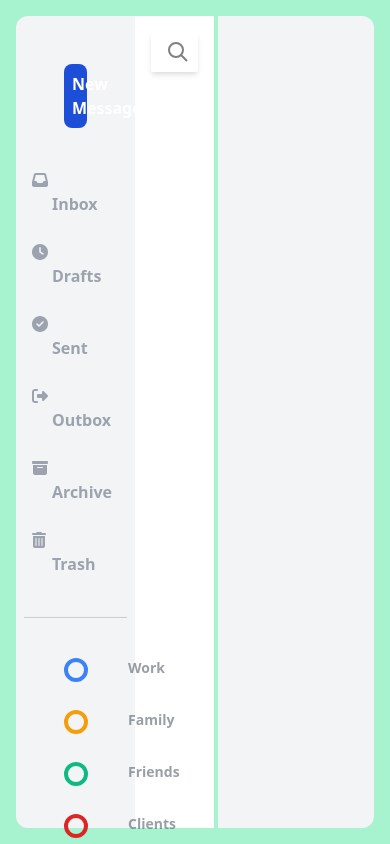
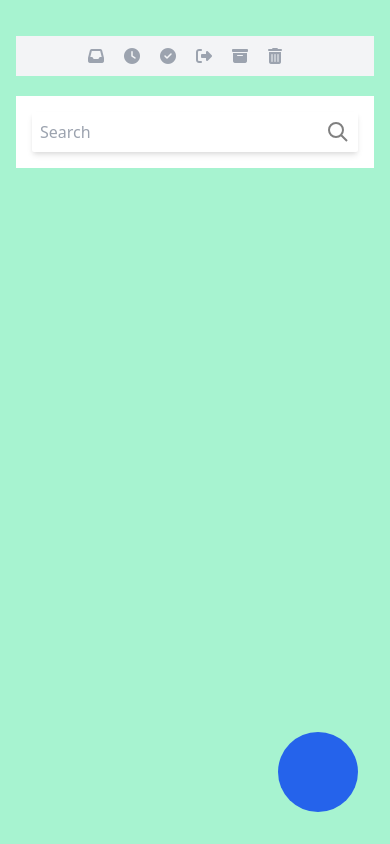
Before and after one commit to mayur-ravindram/react-email-client, a React (Create React App) app: page / in a window 390 px wide. Built offline with nearby package versions, Linux system fonts and the light colour scheme.

Commit message:
towards responsive - 2 sidepanes done

```diff
--- a/src/component/MailActionsMenu.js
+++ b/src/component/MailActionsMenu.js
@@ -5,19 +5,21 @@ const MailActionsMenu = () => {
   return (
     <>
       {/* navigation side pane */}
-      <div className="p-2 w-1/3 bg-gray-100 rounded-l-xl">
+      <div className="p-2 w-full my-5 sm:m-0 sm:w-1/3 bg-gray-100 sm:rounded-l-xl">
         {/* new message button */}
-        <div className="flex justify-center items-center p-10">
+        <div className="absolute right-0 bottom-0 bg-blue-600 m-8 rounded-full sm:m-0 sm:relative sm:bg-transparent sm:rounded-none md:flex md:justify-center md:items-center p-10">
           <Link
             to="/"
-            className="p-2 bg-blue-700 w-full text-center text-white font-semibold rounded-lg"
+            className="sm:p-2 sm:bg-blue-700 sm:w-full text-center text-white font-semibold rounded-lg"
           >
-            New Message
+            <span className="hidden md:contents">New Message</span>
+            <span className="h-8 w-8 rounded-full bg-red-500"></span>
           </Link>
         </div>
+
         {/* menu */}
-        <div className="flex flex-col">
-          <ul className="space-y-6">
+        <div className="flex m-auto justify-around space-x-2 sm:m-2 sm:flex sm:flex-col">
+          <ul className="sm:space-y-6 flex sm:inline-block">
             <li>
               <NavLink
                 to="/inbox"
@@ -30,10 +32,13 @@ const MailActionsMenu = () => {
               >
                 <div className="flex justify-around">
                   <div className="space-x-5 w-1/2">
-                    <span className="">
+                    <span className="sm:hidden">
                       <i className="fa fa-inbox"></i>
                     </span>
-                    <span>Inbox</span>
+                    <span className="hidden sm:contents">
+                      <i className="fa fa-inbox"></i>
+                    </span>
+                    <span className="hidden sm:inline">Inbox</span>
                   </div>
                   <span className="p-1 rounded-full h-5 w-5 flex justify-center items-center text-xs text-white"></span>
                 </div>
@@ -51,10 +56,13 @@ const MailActionsMenu = () => {
               >
                 <div className="flex justify-around">
                   <div className="space-x-5 w-1/2">
-                    <span>
+                    <span className="sm:hidden">
                       <i className="fa fa-clock"></i>
                     </span>
-                    <span>Drafts</span>
+                    <span className="hidden sm:contents">
+                      <i className="fa fa-clock"></i>
+                    </span>
+                    <span className="hidden sm:inline">Drafts</span>
                   </div>
                   <span className="p-1 rounded-full h-5 w-5 flex justify-center items-center text-xs text-white"></span>
                 </div>
@@ -72,12 +80,15 @@ const MailActionsMenu = () => {
               >
                 <div className="flex justify-around">
                   <div className="space-x-5 w-1/2">
-                    <span>
+                    <span className="sm:hidden">
                       <i className="fa fa-check-circle"></i>
                     </span>
-                    <span>Sent</span>
+                    <span className="hidden sm:contents">
+                      <i className="fa fa-check-circle"></i>
+                    </span>
+                    <span className="hidden sm:inline">Sent</span>
                   </div>
-                  <span className="bg-transparent p-1 rounded-full h-5 w-5 flex justify-center items-center text-xs text-white"></span>
+                  <span className="p-1 rounded-full h-5 w-5 flex justify-center items-center text-xs text-white"></span>
                 </div>
               </NavLink>
             </li>
@@ -93,12 +104,15 @@ const MailActionsMenu = () => {
               >
                 <div className="flex justify-around">
                   <div className="space-x-5 w-1/2">
-                    <span>
+                    <span className="sm:hidden">
                       <i className="fa fa-sign-out-alt"></i>
                     </span>
-                    <span>Outbox</span>
+                    <span className="hidden sm:contents">
+                      <i className="fa fa-sign-out-alt"></i>
+                    </span>
+                    <span className="hidden sm:inline">Outbox</span>
                   </div>
-                  <span className="bg-transparent p-1 rounded-full h-5 w-5 flex justify-center items-center text-xs text-white"></span>
+                  <span className="p-1 rounded-full h-5 w-5 flex justify-center items-center text-xs text-white"></span>
                 </div>
               </NavLink>
             </li>
@@ -114,12 +128,15 @@ const MailActionsMenu = () => {
               >
                 <div className="flex justify-around">
                   <div className="space-x-5 w-1/2">
-                    <span>
+                    <span className="sm:hidden">
                       <i className="fa fa-archive"></i>
                     </span>
-                    <span>Archive</span>
+                    <span className="hidden sm:contents">
+                      <i className="fa fa-archive"></i>
+                    </span>
+                    <span className="hidden sm:inline">Archive</span>
                   </div>
-                  <span className="bg-transparent p-1 rounded-full h-5 w-5 flex justify-center items-center text-xs text-white"></span>
+                  <span className="p-1 rounded-full h-5 w-5 flex justify-center items-center text-xs text-white"></span>
                 </div>
               </NavLink>
             </li>
@@ -135,12 +152,15 @@ const MailActionsMenu = () => {
               >
                 <div className="flex justify-around">
                   <div className="space-x-5 w-1/2">
-                    <span>
+                    <span className="sm:hidden">
                       <i className="fa fa-trash"></i>
                     </span>
-                    <span>Trash</span>
+                    <span className="hidden sm:contents">
+                      <i className="fa fa-trash"></i>
+                    </span>
+                    <span className="hidden sm:inline">Trash</span>
                   </div>
-                  <span className="bg-transparent p-1 rounded-full h-5 w-5 flex justify-center items-center text-xs text-white"></span>
+                  <span className="p-1 rounded-full h-5 w-5 flex justify-center items-center text-xs text-white"></span>
                 </div>
               </NavLink>
             </li>
@@ -148,13 +168,13 @@ const MailActionsMenu = () => {
         </div>
 
         {/* separator */}
-        <div className="flex justify-center items-center">
+        {/* <div className="flex justify-center items-center">
           <hr className="bg-gray-700 opacity-20 h-0.5 mt-10 w-full" />
-        </div>
+        </div> */}
 
         {/* tags */}
         {/* work in progress */}
-        <div className="flex flex-col p-10 space-y-7">
+        {/* <div className="flex flex-col p-10 space-y-7">
           <div className="flex">
             <div className="h-6 w-6 rounded-full border-4 border-blue-500 flex justify-center items-center">
               <div className="bg-transparent h-4 w-4 rounded-full"></div>
@@ -187,7 +207,7 @@ const MailActionsMenu = () => {
               Clients
             </span>
           </div>
-        </div>
+        </div> */}
         {/* end of navigation sidepane  */}
       </div>
     </>
--- a/src/component/Main.js
+++ b/src/component/Main.js
@@ -24,12 +24,12 @@ export const Main = () => {
   return (
     <>
       <div className="p-2 flex flex-col items-center justify-center h-screen overflow-hidden">
-        <div className="h-full w-full flex flex-row justify-between p-2">
+        <div className="h-screen w-full sm:w-full sm:flex sm:flex-row sm:justify-between p-2">
           {/* sidepane -1  */}
           <MailActionsMenu />
 
           {/* sidepane -2  */}
-          <div className="bg-white w-1/2 flex flex-col">
+          <div className="bg-white sm:w-1/2 sm:flex sm:flex-col">
             <div className="flex flex-col rounded-xl p-2">
               {/* this is input box + search flex */}
               <div className="flex p-2 m-2 bg-white rounded-sm shadow-md">
```
